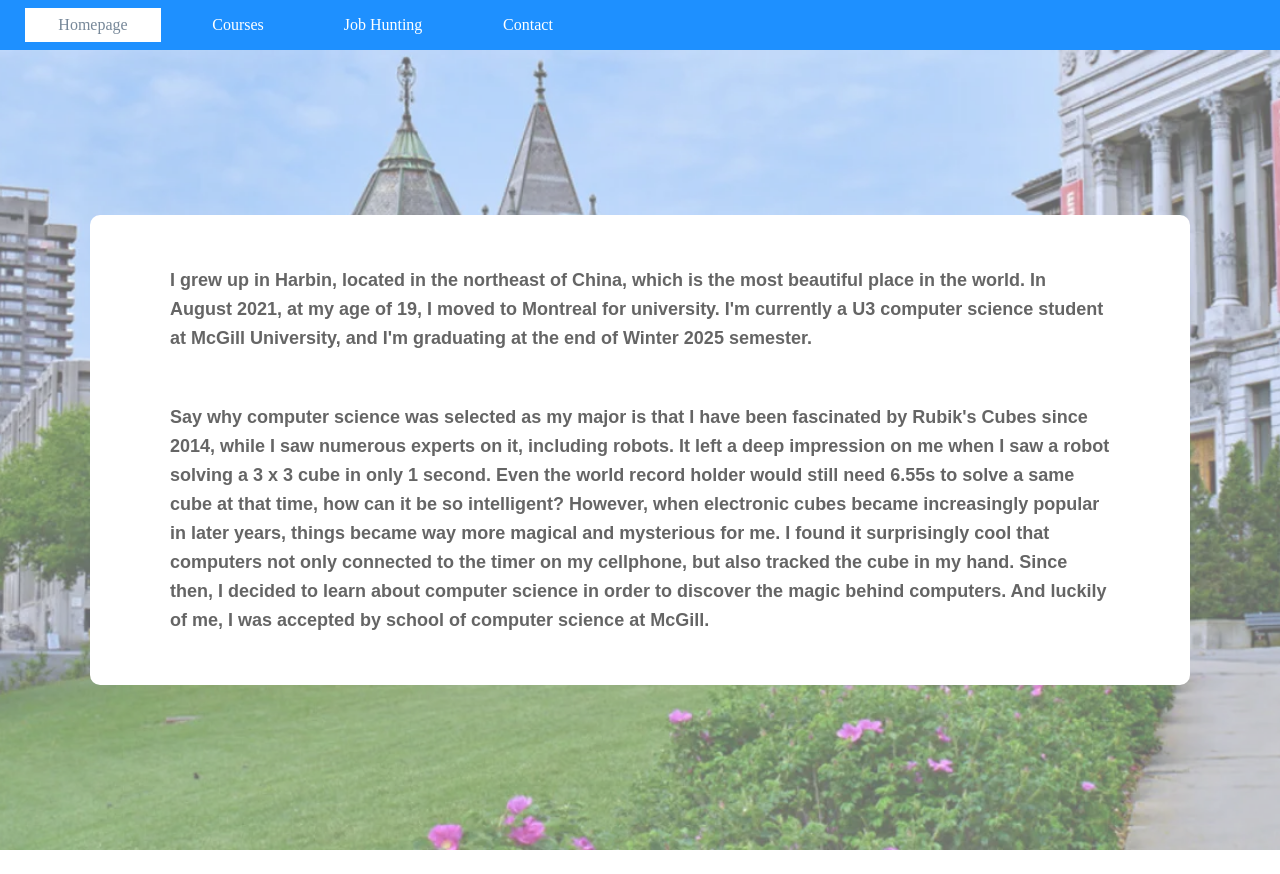
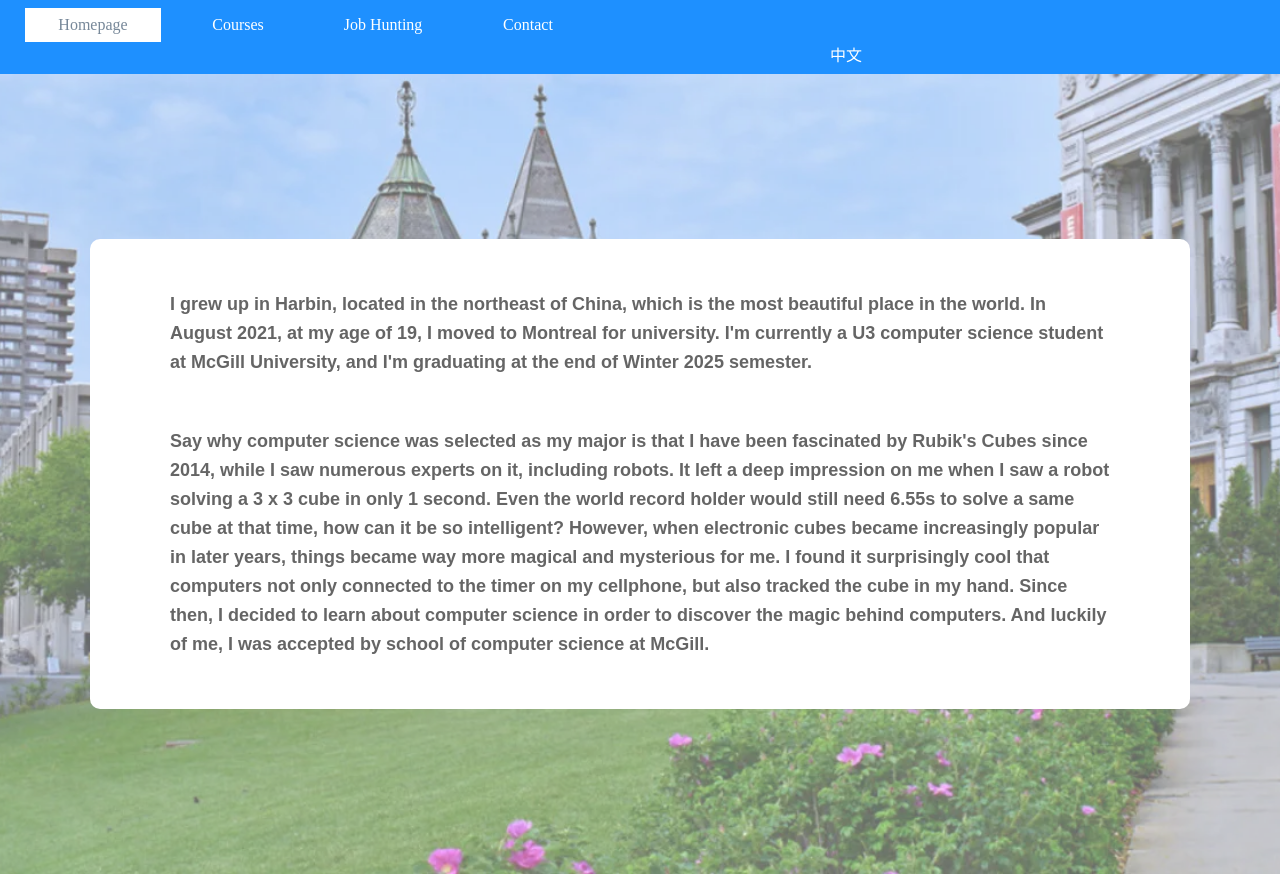
Before and after one commit to YuetongShi/YuetongShi.github.io, a plain HTML site: page index.html in a window 1280 px wide. Before the commit the page ends 850 px from the top, so only its background shows below. Drawn offline with Linux system fonts and the light colour scheme.

Commit message:
Update index.html

```diff
--- a/index.html
+++ b/index.html
@@ -12,6 +12,7 @@
         <a href="courses.html" class="homepage-head-contents">Courses</a>
         <a href="job-hunting.html" class="homepage-head-contents">Job Hunting</a>
         <a href="contact.html" class="homepage-head-contents">Contact</a>
+        <a href="homepage-chn.html" class="language">中文</a>
     </div>
     <div class="homepage-main-body">
         <div class="homepage-content">
@@ -114,5 +115,12 @@
         margin-bottom: 50px;
     }
 
+    .language{
+        margin-left: 830px;
+        text-align: right;
+        color: white;
+        text-decoration: none;
+    }
+
 </style>
 </html>
```
